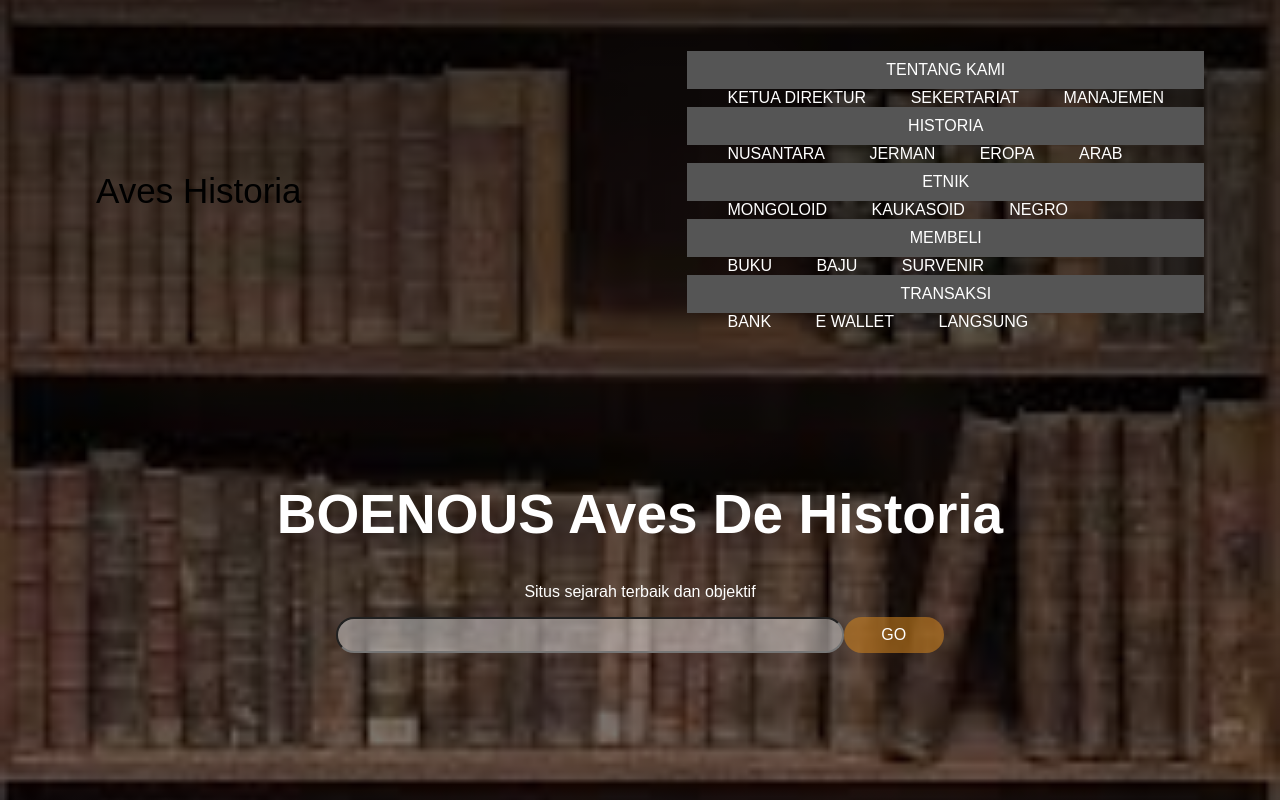
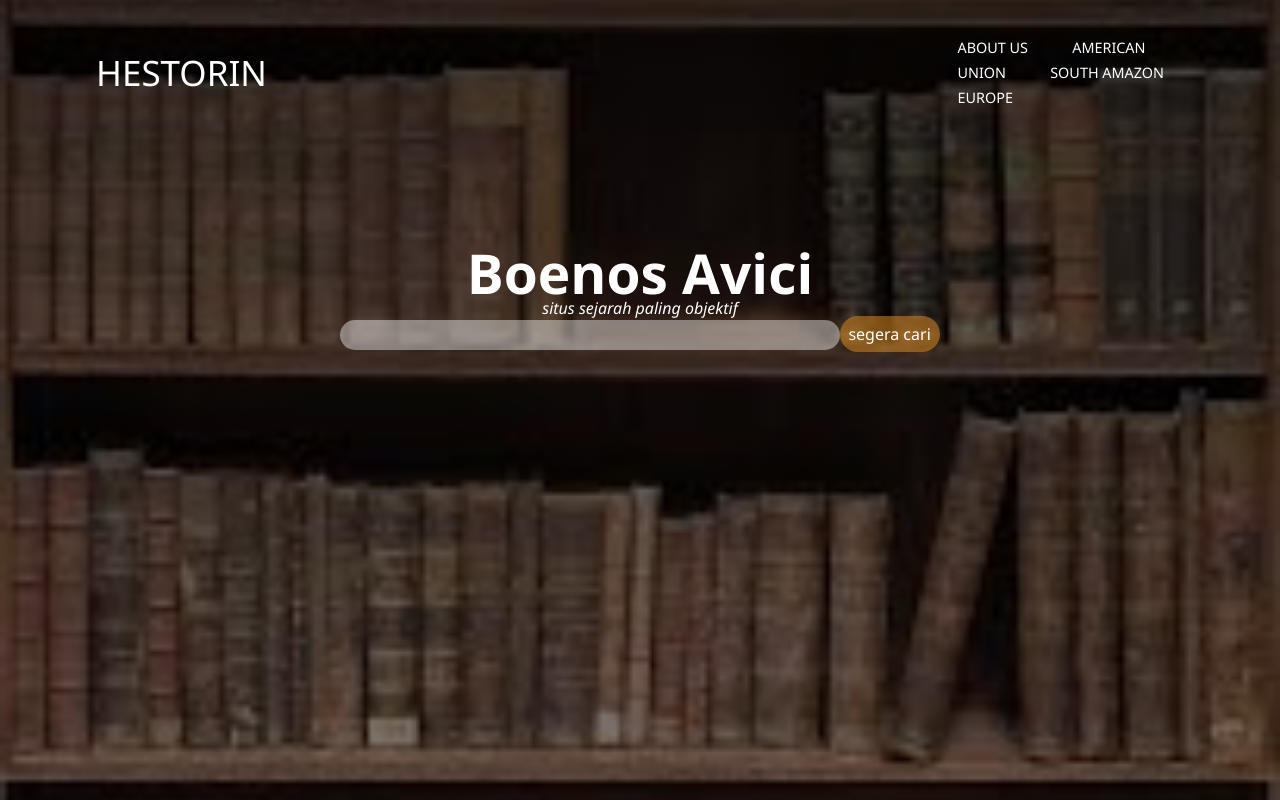
Before and after one commit to Baqeer17/Baqeer17.github.io, a plain HTML site: page index.html in a window 1280 px wide. Drawn offline with Linux system fonts and the light colour scheme.

Commit message:
first ommit

```diff
--- a/index.html
+++ b/index.html
@@ -1,54 +1,30 @@
 <!DOCTYPE html>
 <html>
 <head>
-    <title>APALAH</title>
-    <link rel="stylesheet"href="style.css">
+    <title> Hestorin.oom</title>
+    <link rel="stylesheet" href="style.css">
 </head>
 <body>
     <div class="banner">
         <div class="navbar">
-        <label class="logo">Aves Historia</label>
-        <ul class="nav">
-            <li><a href="#">Tentang kami</a></li>
+        <label class="logo">HESTORIN </label>
+         <ul>
+            <li><a href="#">About us </a></li>
+            <li><a href="#">American </a></li>
             <ul>
-                <li><a href="#">ketua direktur</a></li>
-                <li><a href="#">Sekertariat</a></li>
-                <li><a href="#">Manajemen</a></li>
+              <li><a href="#">Union</a></li>
+              <li><a href="#">South Amazon</a></li>
             </ul>
-            <li><a href="#">Historia</a></li>
-            <ul>
-                <li><a href="#">Nusantara</a></li>
-                <li><a href="#">Jerman</a></li>
-                <li><a href="#">Eropa</a></li>
-                <li><a href="#">Arab</a></li>
-            </ul>
-            <li><a href="#">Etnik</a></li>
-            <ul>
-                <li><a href="#">mongoloid</a></li>
-                <li><a href="#">kaukasoid</a></li>
-                <li><a href="#">Negro</a></li>
-            </ul>
-            <li><a href="#">Membeli</a></li>
-            <ul>
-                <li><a href="#">Buku</a></li>
-                <li><a href="#">Baju</a></li>
-                <li><a href="#">Survenir</a></li>
-            </ul>
-            <li><a href="#">Transaksi</a></li>
-            <ul>
-                <li><a href="#">Bank</a></li>
-                <li><a href="#">E Wallet</a></li>
-                <li><a href="#">Langsung</a></li>
-            </ul>
-        </ul>
+            <li><a href="#">Europe </a></li>
+         </ul>
 
         </div>
         <div class="content">
-            <h1>BOENOUS Aves De Historia</h1>
-            <p>Situs sejarah terbaik dan objektif</p>
+            <h1>Boenos Avici </h1>
+            <p><i>situs sejarah paling objektif </i></p>
             <form action="">
-                <input type="text"class="search">
-                <button type="submit">GO</button>
+                <input type="text" class="search">
+                <button type="submit">segera cari </button>
             </form>
         </div>
     </div>
--- a/style.css
+++ b/style.css
@@ -1,90 +1,95 @@
-body{
+body {
     padding: 0px;
     margin: 0;
     font-family: Arial, Helvetica, sans-serif;
 }
-.banner{
-    width:100%;
+.banner {
+    width: 100%;
     height: 100vh;
-    background-image:linear-gradient(rgba(0,0,0,0.75),rgba(0,0,0,0.5)),url(download.jpeg);
+    background-image: linear-gradient(rgba(0,0,0,0.75),rgba(0,0,0,0.5)),url(download.jpeg);
     background-size: cover;
     background-position: center;
 }
-.navbar{
+.navbar {
     width: 85%;
     margin: auto;
     padding: 35px 0;
     display: flex;
     align-items: center;
-    justify-content:space-between;
+    justify-content: space-between;
 }
-.logo{
+.logo {
     width: 250px;
     font-size: 35px;
-    color: rgb(192, 17, 17)b0b;
+    color: #fff;
 }
-.navbar ul li{
-    list-style:none;
+.navbar ul li {
+    list-style: none;
     display: inline-block;
     margin: 0 20px;
     position: relative;
 }
-.navbar ul li a{
-    text-decoration:none;
-    color: white;
-    text-transform:uppercase;
-
-;
+.navbar ul li a {
+    text-decoration: none;
+    color: #fff;
+    text-transform: uppercase;
 }
-.navbar ul li::after{
+.navbar ul ul li{
+    color: black;
+}
+.navbar ul li::after {
     content: '';
     height: 3px;
     width: 0;
-    background: #ec8907;
+    background: #DEB887;
     position: absolute;
     left: 0;
     bottom: -10px;
     transition: 01s;
+}
+.navbar ul li:hover::after {
+    width: 100%;
+}* {
+	margin: 0;
+	padding: 0;
+	border: 0;
+	outline: none;
+	text-decoration: none;
+	list-style: none;
+	line-height: 1em;
+	font-family: segoe ui, helvetica neue, helvetica, arial, sans-serif;
+	-webkit-font-smoothing: antialiased;
+}
 
+a, li {
+  font-size: 90%;
+  line-height: 25px;
 }
-.navbar ul li:hover::after{
-    width: 100%;
+
+li a, li ul li {
+  font-size: inherit;
 }
-.content{
-    color:#fff;
-    text-align: center;
+
+.nav {
+  overflow: hidden;
+  width: 500px;
+  margin: 20px auto;
 }
-.content h1{
-    margin-top: 100px;
-    font-size: 55px;
+.nav ul ul li {
+  font-style: oblique;
 }
-form input{
-    width: 500px;
-    height: 30px;
-    border-radius: 20px;
-    background:hwb(0 100% 0%/0.418);
-}
-form button{
-    border: none;
-    width: 100px;
-    height: 36px;
-    margin-left: -5px;
-    border-radius: 20px;
-    font-size: 16px;
-    background-color: #ca801f96;
-    color: #fff;
-}
+
 .nav > li {
   float: left;
   background: #555;
-    width: 100%;
+  width: 25%;
 }
 
 .nav > li > a, .nav li ul li a {
-    display:block;
+  display: block;
   padding: 10px 20px 10px 20px;
   color: #fff;
-    text-align:center;
+  text-align: center;
 }
 
 .nav li ul li a:hover {
@@ -96,9 +101,34 @@ form button{
 }
 
 .nav li ul {
-    display:contents;
+  display: none;
 }
 
 .nav > li:hover ul {
-    display:block;
+  display: block;
 }
+
+.content {
+    color: #fff;
+    text-align: center;
+}
+.content h1 {
+    margin-top: 100px;
+    font-size: 55px;
+}
+form input {
+    width: 500px;
+    height: 30px;
+    border-radius: 20px;
+    background: hwb(0 100% 0% / 0.418);
+}
+form button {
+    border: none;
+    width: 100px;
+    height: 36px;
+    margin-left: -5px;
+    border-radius: 20px;
+    font-size: 16px;
+    background-color: #ca801f96;
+    color: #fff;
+}
```
Lines whose indentation alone changed are shown as unchanged.
